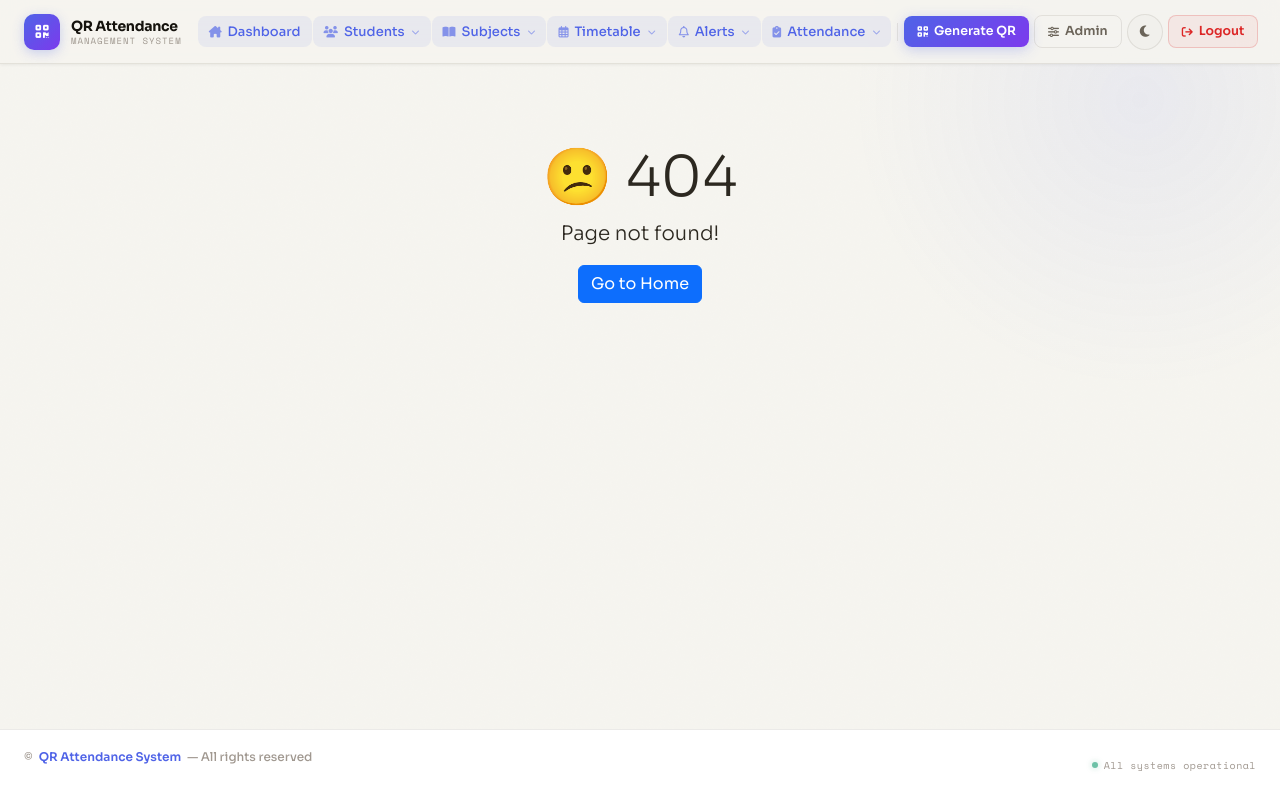
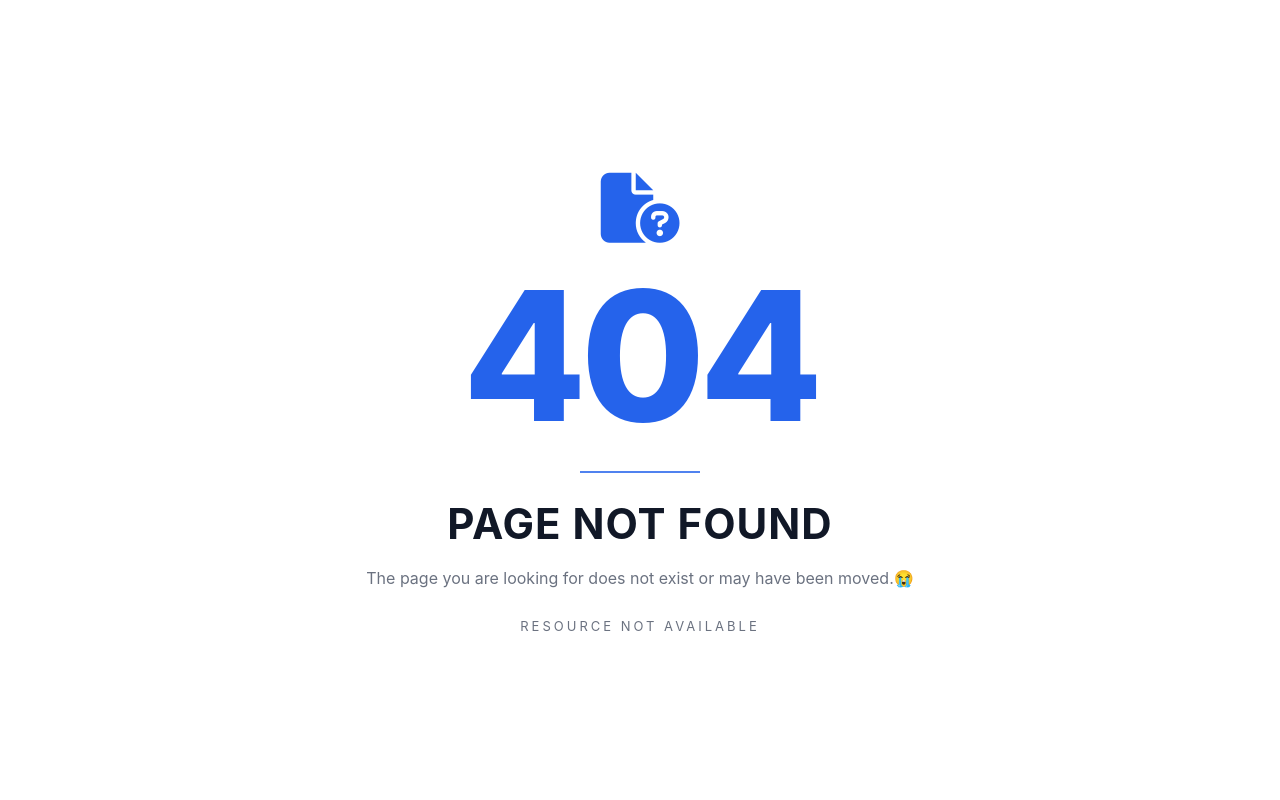
Before and after one commit to Saurabh8824/qr_attendance, a Django app: template qr_app/templates/qr_app/404.html in a window 1280 px wide. Run offline with Django 5.2, Linux system fonts and the light colour scheme; the template is opened without the code that fills it, so the values that code supplies are empty.

Commit message:
Redesign 404 error page with new layout and styles
Replaced the old 404 error page with a new HTML structure and styling.

```diff
--- a/qr_app/templates/qr_app/404.html
+++ b/qr_app/templates/qr_app/404.html
@@ -1,8 +1,129 @@
-{% extends 'qr_app/base.html' %}
-{% block content %}
-<div class="text-center mt-5">
-    <h1 class="display-4">😕 404</h1>
-    <p class="lead">Page not found!</p>
-    <a href="/" class="btn btn-primary">Go to Home</a>
+<!DOCTYPE html><html lang="en">
+<head>
+<meta charset="UTF-8">
+<meta name="viewport" content="width=device-width, initial-scale=1.0">
+<title>Page Not Found</title><!-- Font Awesome 6 --><link rel="stylesheet" href="https://cdnjs.cloudflare.com/ajax/libs/font-awesome/6.7.2/css/all.min.css"><style>
+:root{
+    --bg:#ffffff;
+    --text:#111827;
+    --muted:#6b7280;
+    --accent:#2563eb;
+}
+
+@media (prefers-color-scheme: dark){
+:root{
+    --bg:#0f172a;
+    --text:#f8fafc;
+    --muted:#94a3b8;
+    --accent:#60a5fa;
+}
+}
+
+*{
+    margin:0;
+    padding:0;
+    box-sizing:border-box;
+    font-family:Inter,Segoe UI,Arial,sans-serif;
+}
+
+body{
+    min-height:100vh;
+    background:var(--bg);
+    color:var(--text);
+    display:flex;
+    justify-content:center;
+    align-items:center;
+    text-align:center;
+    padding:20px;
+}
+
+.container{
+    width:100%;
+    max-width:700px;
+}
+
+.icon{
+    font-size:70px;
+    color:var(--accent);
+    margin-bottom:15px;
+}
+
+.error-code{
+    font-size:clamp(90px,18vw,180px);
+    font-weight:800;
+    line-height:1;
+    color:var(--accent);
+    letter-spacing:-6px;
+}
+
+.line{
+    width:120px;
+    height:2px;
+    background:var(--accent);
+    margin:25px auto;
+    opacity:.8;
+}
+
+.title{
+    font-size:clamp(28px,4vw,42px);
+    font-weight:700;
+    letter-spacing:1px;
+}
+
+.description{
+    margin-top:15px;
+    color:var(--muted);
+    font-size:16px;
+    line-height:1.8;
+}
+
+.status{
+    margin-top:25px;
+    color:var(--muted);
+    font-size:13px;
+    letter-spacing:3px;
+    text-transform:uppercase;
+}
+
+@media(max-width:480px){
+
+.icon{
+    font-size:55px;
+}
+
+.error-code{
+    font-size:90px;
+}
+
+.title{
+    font-size:30px;
+}
+
+.description{
+    font-size:15px;
+}
+}
+</style></head><body><div class="container"><div class="icon">
+    <i class="fa-solid fa-file-circle-question"></i>
 </div>
-{% endblock %}
+
+<div class="error-code">
+    404
+</div>
+
+<div class="line"></div>
+
+<h1 class="title">
+    PAGE NOT FOUND
+</h1>
+
+<p class="description">
+    The page you are looking for does not exist or may have been moved.😭
+</p>
+
+<div class="status">
+    Resource Not Available
+</div>
+
+</div></body>
+</html>
```
